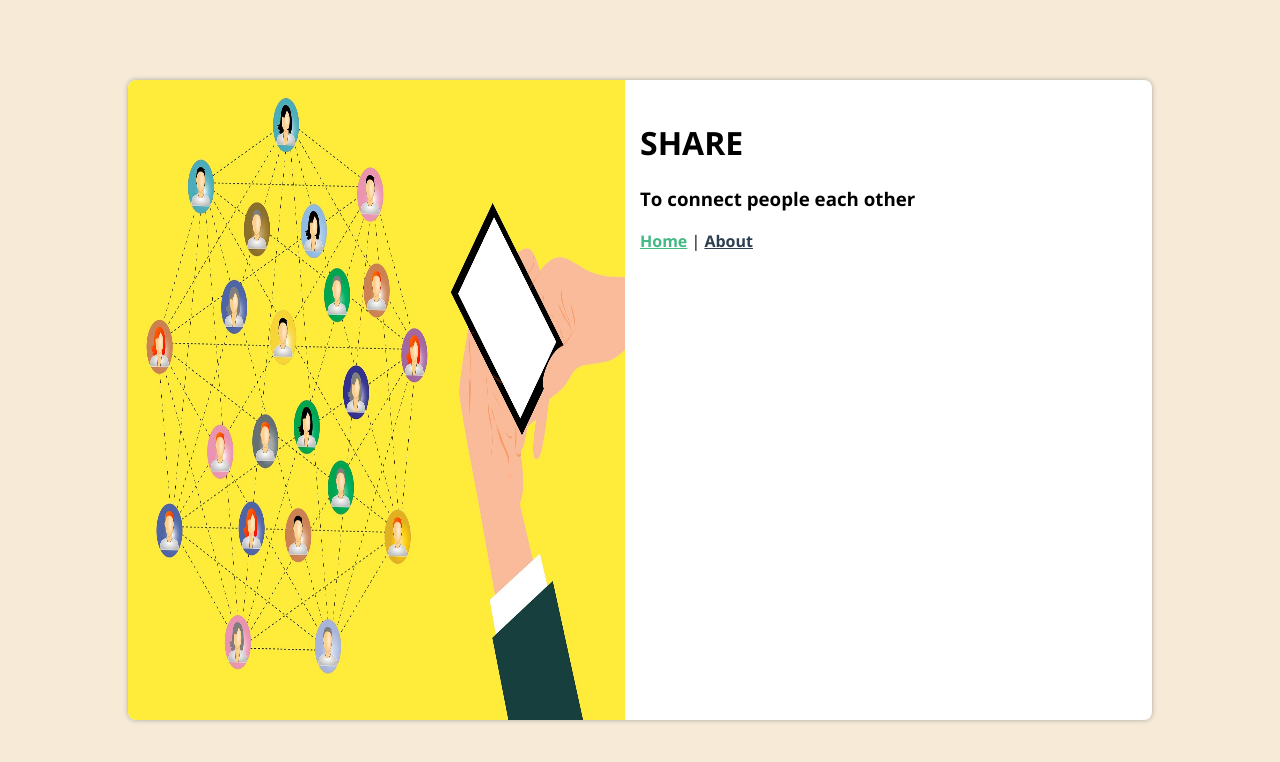
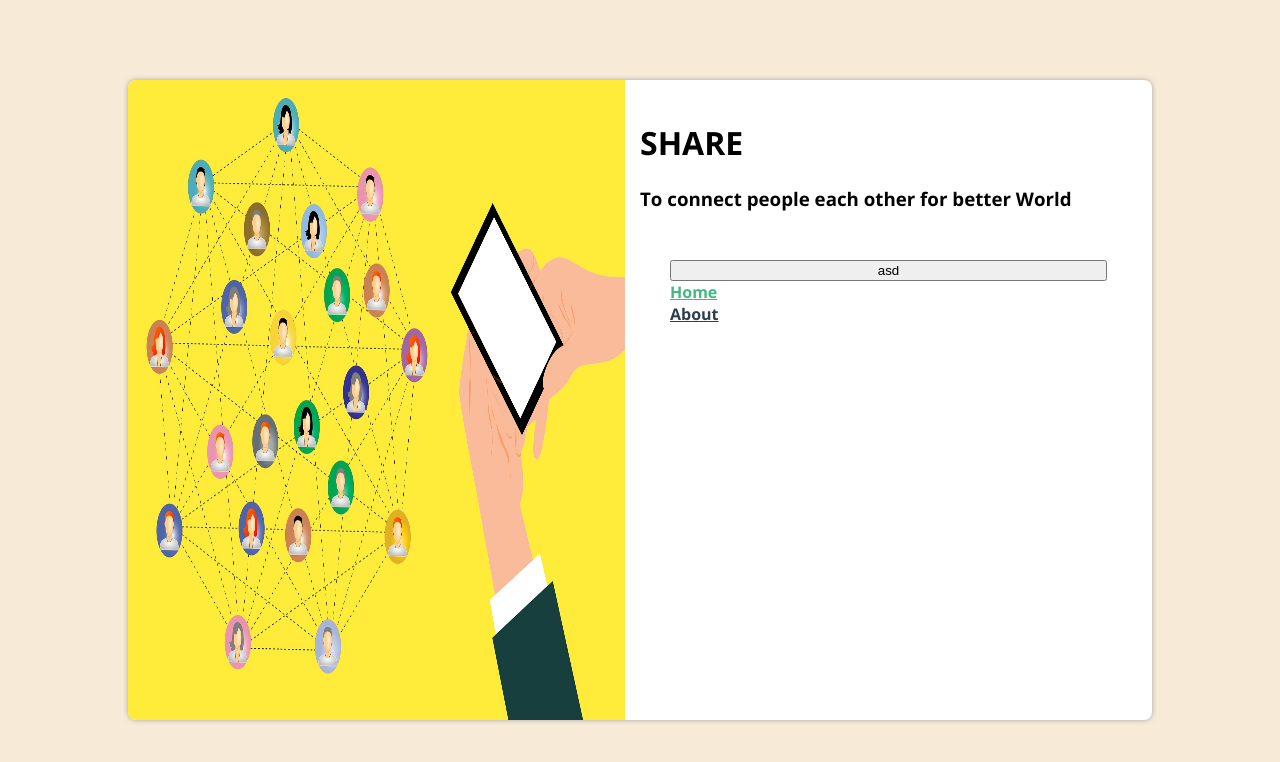
Before and after one commit to erdem-muhammed/Final-Project, a Vue app in the folder frontend/: page / in a window 1280 px wide. Shown: the top 762 px of the page. Built offline with nearby package versions, Linux system fonts and the light colour scheme.

Commit message:
padding added to nav

```diff
--- a/frontend/src/App.vue
+++ b/frontend/src/App.vue
@@ -6,10 +6,10 @@
       </div>
       <div id="homepage">
         <h1>SHARE</h1>
-        <h3>To connect people each other</h3>
+        <h3>To connect people each other for better World</h3>
               <div id="nav">
-
-                <router-link to="/">Home</router-link> |
+                <button>asd</button>
+                <router-link to="/">Home</router-link>
                 <router-link to="/about">About</router-link>
               </div>
       </div>
@@ -58,8 +58,9 @@ body {
 }
 
 #nav {
-  margin: 0;
-  padding: 0;
+  display: flex;
+  flex-direction: column;
+  padding: 30px;
 }
 
 #nav a {
```
